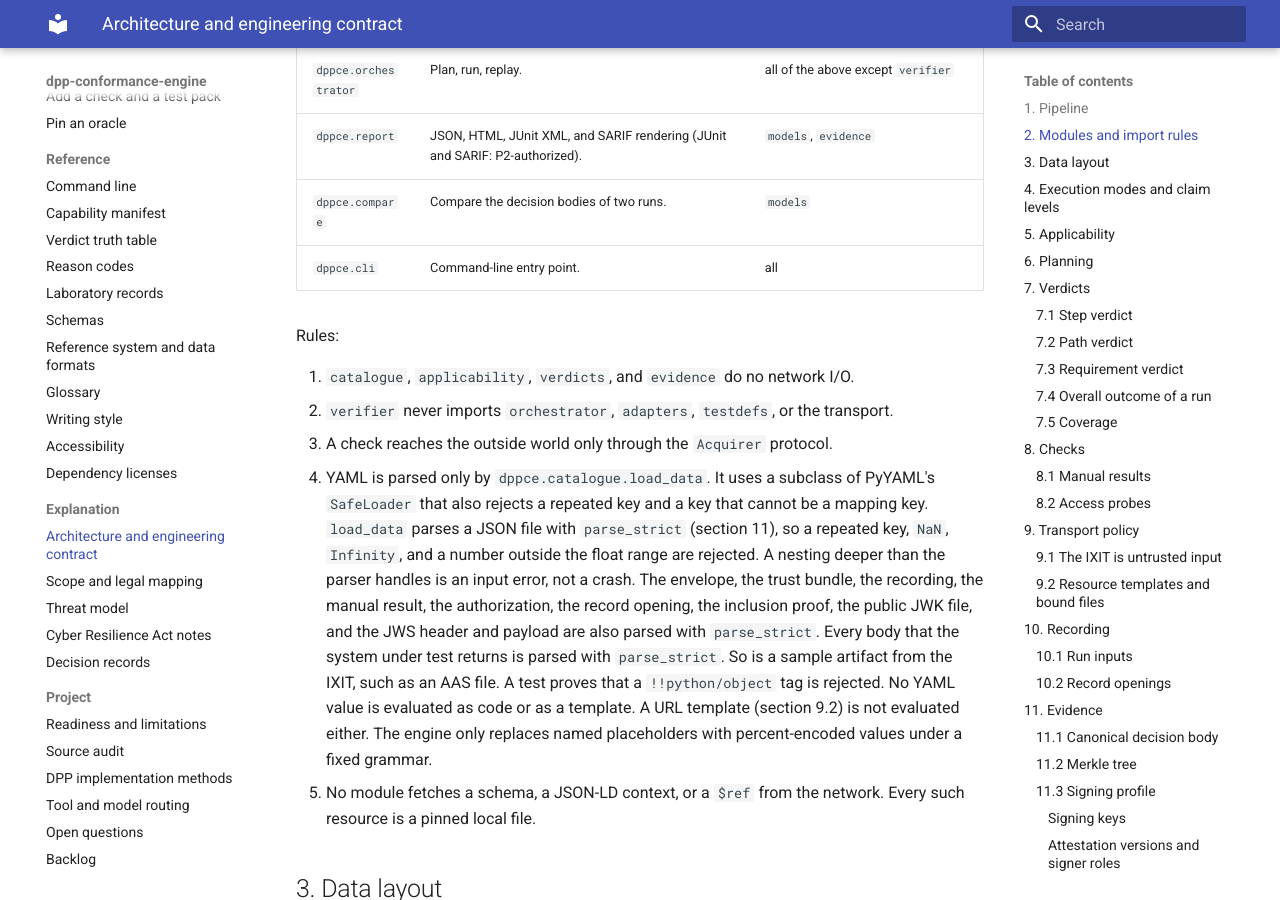
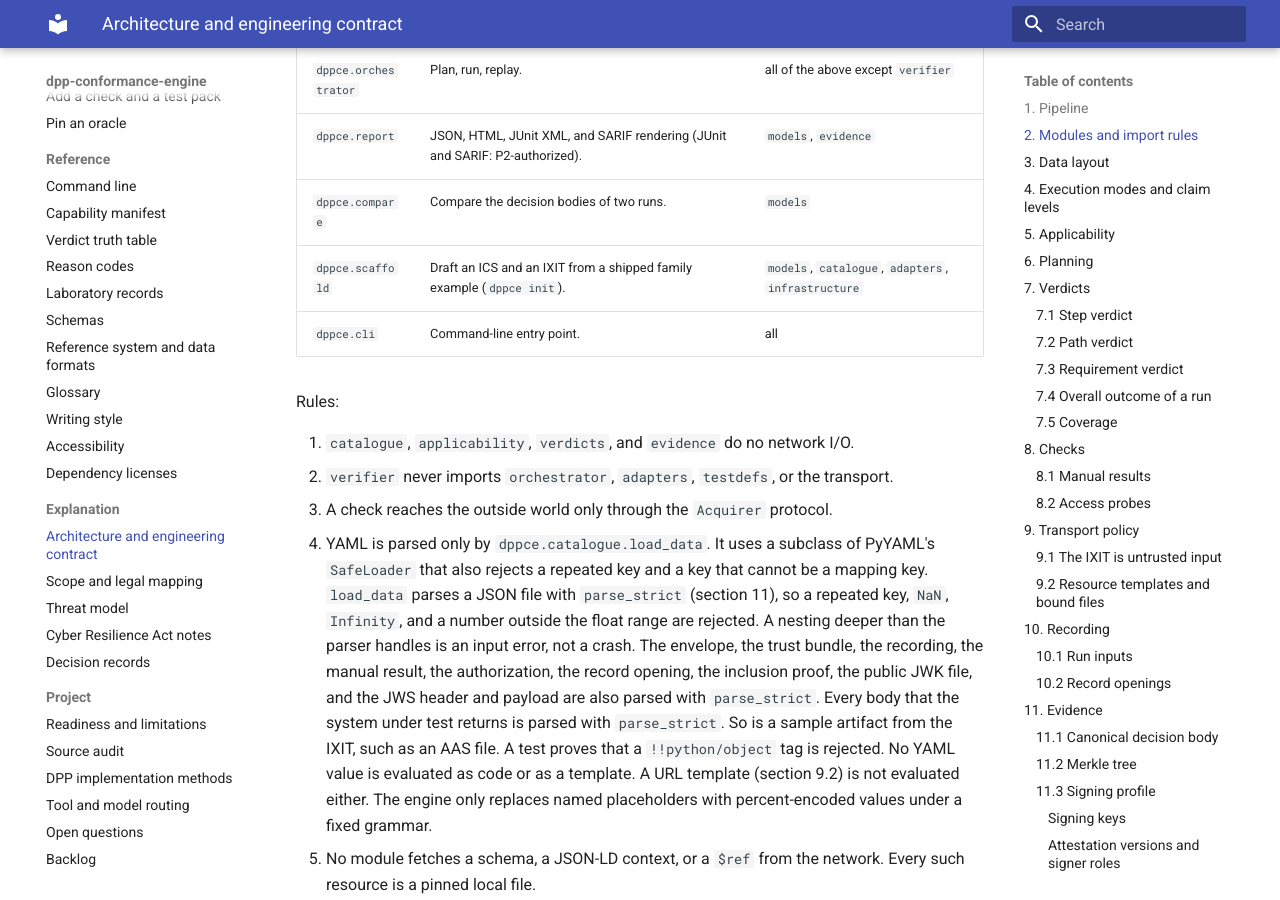
Before and after one commit to hadijannat/dpp-conformance-engine, an MkDocs documentation site: the page built from docs/explanation/architecture.md, in a window 1280 px wide and 900 px high, scrolled down 1537 px. Built offline with MkDocs 1.6.1 and Material for MkDocs 9.7.7, drawn with Linux system fonts in a browser that asks for light colours; the version menu is left out.

Commit message:
docs(architecture): add the module row of dppce.scaffold
P2-35 added the module dppce.scaffold for dppce init and proposed this
row for section 2. P2-32 added the row of dppce.compare. The module
table now names each top-level module again.

Co-Authored-By: Claude Opus 5.5 <noreply@anthropic.com>

```diff
--- a/docs/explanation/architecture.md
+++ b/docs/explanation/architecture.md
@@ -39,6 +39,7 @@ deterministic code and versioned data.
 | `dppce.orchestrator` | Plan, run, replay. | all of the above except `verifier` |
 | `dppce.report` | JSON, HTML, JUnit XML, and SARIF rendering (JUnit and SARIF: P2-authorized). | `models`, `evidence` |
 | `dppce.compare` | Compare the decision bodies of two runs. | `models` |
+| `dppce.scaffold` | Draft an ICS and an IXIT from a shipped family example (`dppce init`). | `models`, `catalogue`, `adapters`, `infrastructure` |
 | `dppce.cli` | Command-line entry point. | all |
 
 Rules:
```
